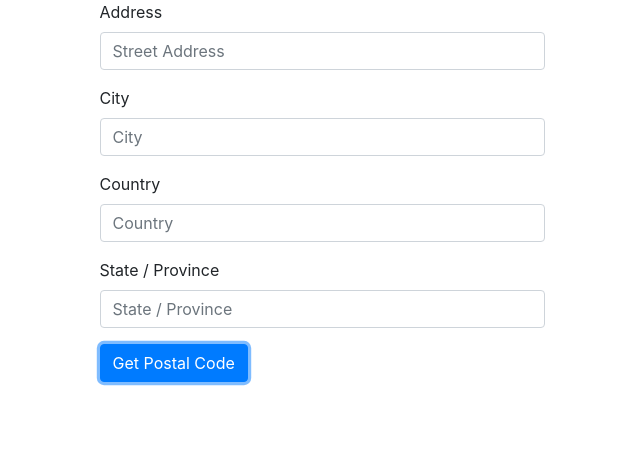
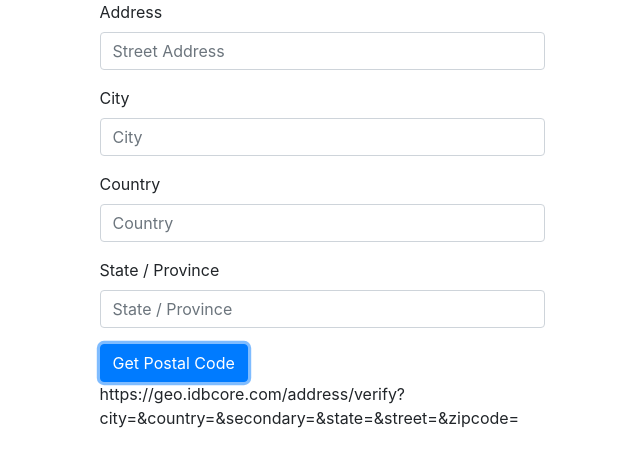
Before and after one commit to shadtek/zip-profitability, a plain HTML site: page index.html in a window 1280 px wide. Both pictures are taken after a click on the button "Get Postal Code". Shown: the whole page, without its empty margins (318-958 px from the left). Drawn offline with nearby package versions, Linux system fonts and the light colour scheme.

Commit message:
build verify url

```diff
--- a/index.html
+++ b/index.html
@@ -31,7 +31,7 @@
 						<label for="stateProvince">State / Province</label>
 						<input type="text" class="form-control" id="stateProvince" placeholder="State / Province">
 					</div>
-					<button type="button" onclick="getAddress()" class="btn btn-primary">Get Postal Code</button>
+					<button type="button" onclick="checkAddress()" class="btn btn-primary">Get Postal Code</button>
 				</form>
 			</div>
 		</div>
@@ -40,7 +40,7 @@
 	<div class="container">
 		<div class="row justify-content-md-center">
 			<div class="col-5">
-				<pre id="pre"></pre>
+				<div id="pre"></div>
 			</div>
 		</div>
 	</div>
--- a/main.js
+++ b/main.js
@@ -1,12 +1,23 @@
 // Get the address and put it in an object.
-function getAddress() {
+function checkAddress() {
 	var address = {}
 	address.address1 = document.getElementById('address1').value;
 	address.city = document.getElementById('city').value;
 	address.country = document.getElementById('country').value;
 	address.stateProvince = document.getElementById('stateProvince').value;
 
-	document.getElementById("pre").innerHTML = address.address1 + ' ' + address.city + ' ' + address.country + ' ' + address.stateProvince;
+	var verifyUrl = 'https://geo.idbcore.com/address/verify?city=' +
+									 address.city+
+									 '&country='+
+									 address.country+
+									 '&secondary=&state='+
+									 address.stateProvince+
+									 '&street='+
+									 address.address1+
+									 '&zipcode='
 
-	//alert(address.address1 + ' ' + address.city + ' ' + address.country + ' ' + address.stateProvince);
+	document.getElementById("pre").innerHTML = verifyUrl;
+
+
+
 }
```
